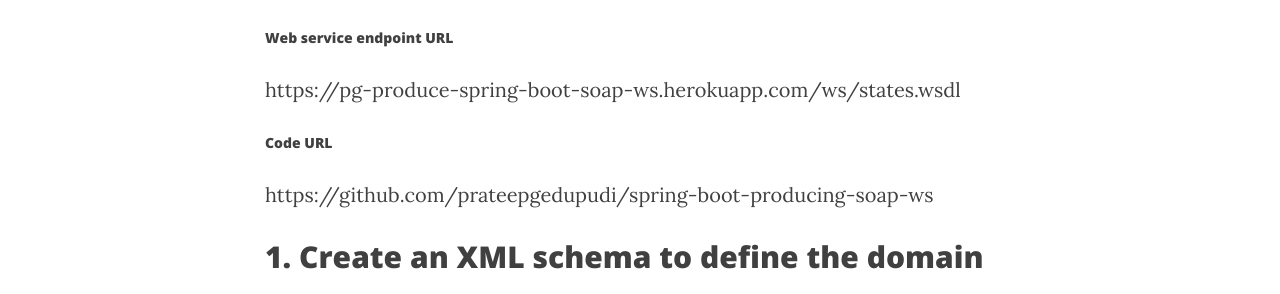
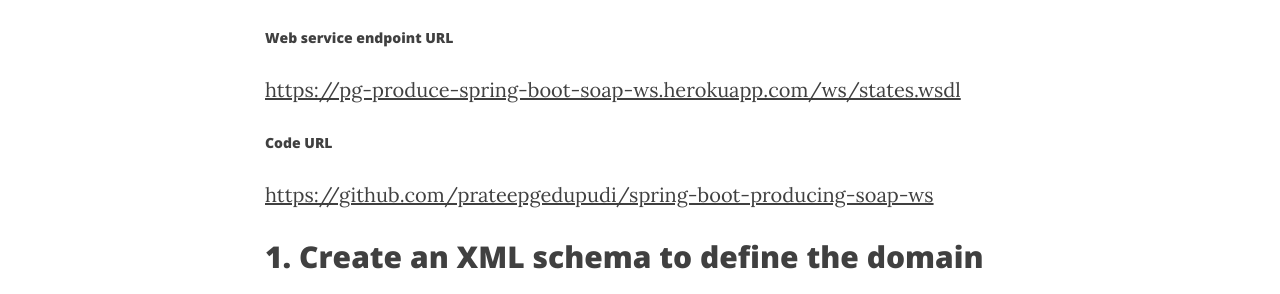
Before and after one commit to prateepgedupudi/prateepgedupudi.github.io, a Jekyll site: the page built from _posts/2017-12-12-Basic-5-Steps-To-Produce-SOAP-Web-Service-With-Spring-Boot.md, in a window 1280 px wide. Shown: the part 800-1094 px from the top of the page. Built offline with Jekyll 4.4.1, drawn with Linux system fonts in a browser that asks for light colours; nearby versions of some CDN libraries.

```diff
--- a/_posts/2017-12-12-Basic-5-Steps-To-Produce-SOAP-Web-Service-With-Spring-Boot.md
+++ b/_posts/2017-12-12-Basic-5-Steps-To-Produce-SOAP-Web-Service-With-Spring-Boot.md
@@ -11,9 +11,9 @@ Below is the process of creating a SOAP-based web service with Spring Boot.
 We will be building a web service server that exposes data from some of the Indian states using a WSDL-based SOAP web service.
 
 ##### Web service endpoint URL
-https://pg-produce-spring-boot-soap-ws.herokuapp.com/ws/states.wsdl
+[https://pg-produce-spring-boot-soap-ws.herokuapp.com/ws/states.wsdl]()
 ##### Code URL
-https://github.com/prateepgedupudi/spring-boot-producing-soap-ws
+[https://github.com/prateepgedupudi/spring-boot-producing-soap-ws]()
 
 ## 1. Create an XML schema to define the domain
 
```
